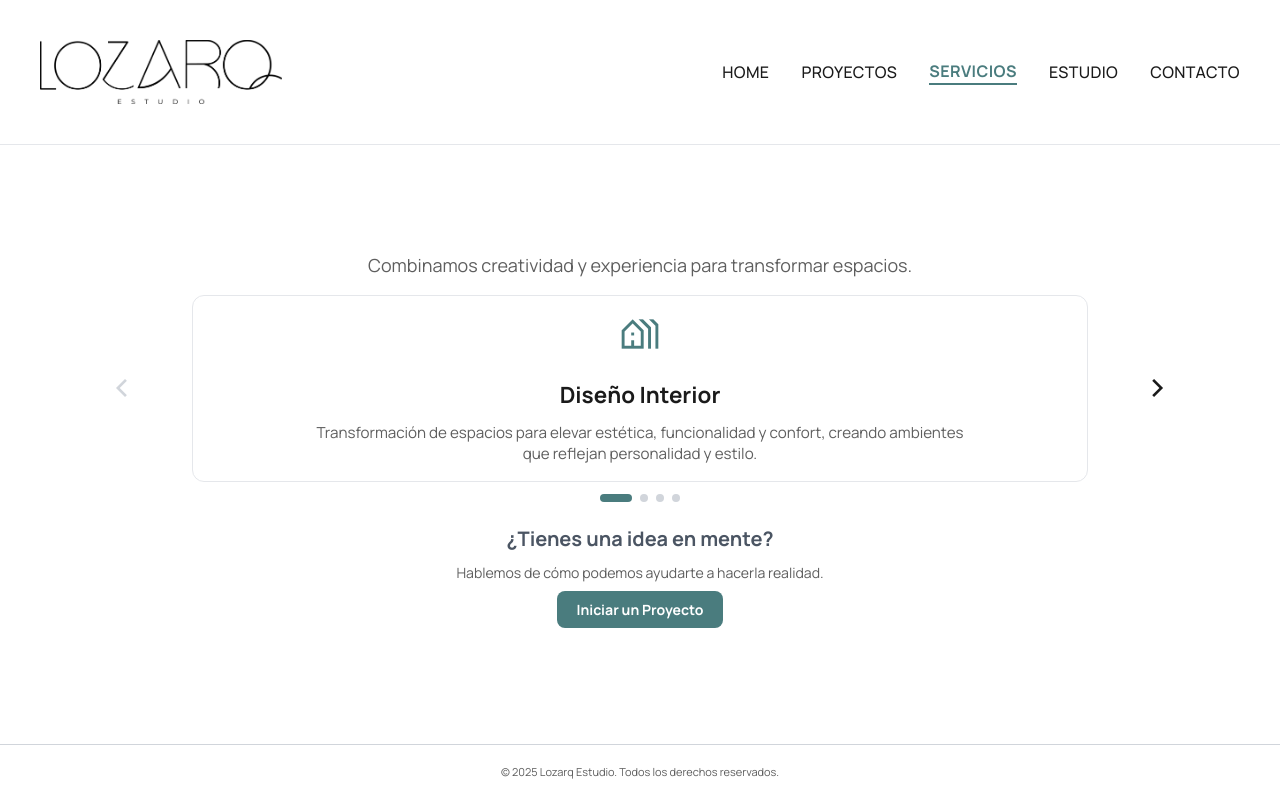
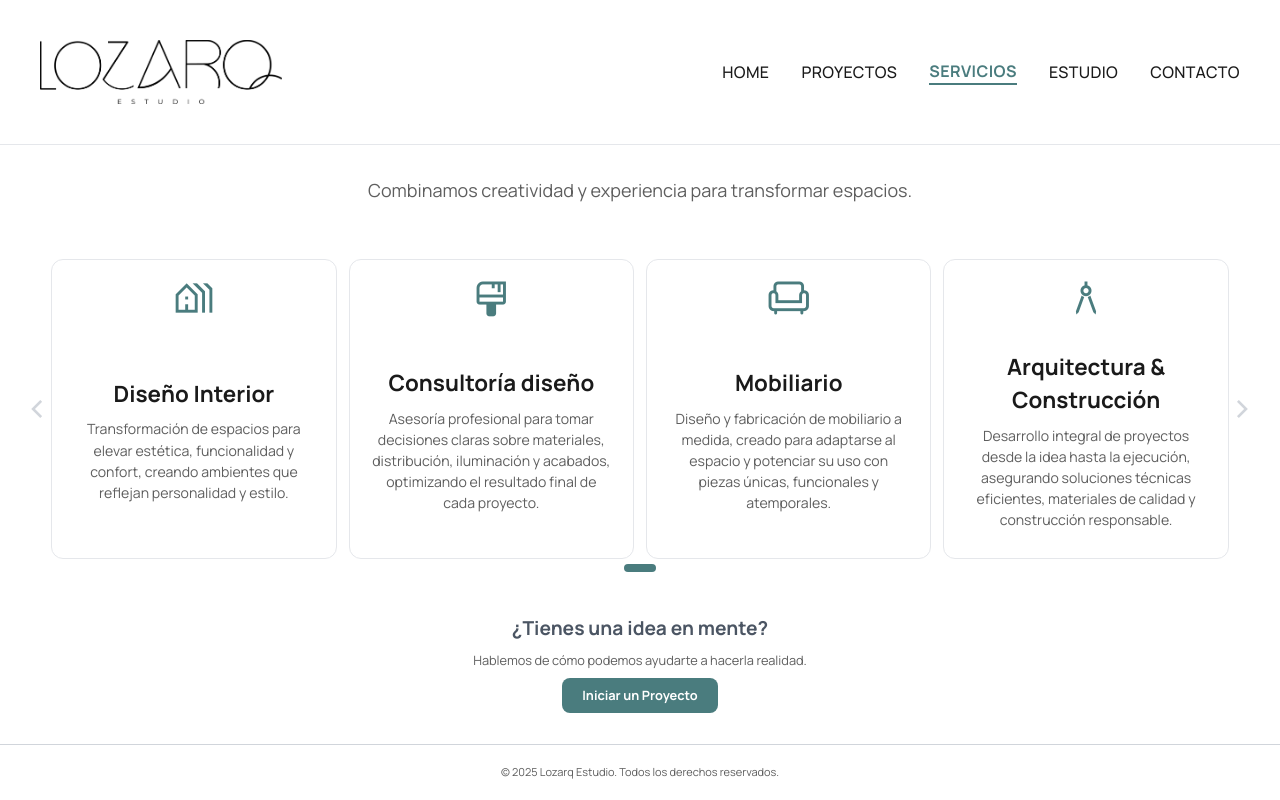
Before and after one commit to abeeflow/lozarq-web-app, a React (Vite) app: page /servicios in a window 1280 px wide. Built offline with nearby package versions, Linux system fonts and the light colour scheme; no server answers.

Commit message:
Nuevos cambios

```diff
--- a/src/pages/ProyectoDetailPage.tsx
+++ b/src/pages/ProyectoDetailPage.tsx
@@ -134,11 +134,7 @@ export default function ProyectoDetailPage() {
                     Fecha
                   </h3>
                   <p className="text-base text-text-light dark:text-text-dark">
-                    {new Date(project.fecha).toLocaleDateString('es-ES', {
-                      year: 'numeric',
-                      month: 'long',
-                      day: 'numeric'
-                    })}
+                    {new Date(project.fecha).getFullYear()}
                   </p>
                 </div>
               )}
--- a/src/pages/ServiciosPage.tsx
+++ b/src/pages/ServiciosPage.tsx
@@ -1,4 +1,4 @@
-import { useState } from 'react';
+import { useState, useEffect } from 'react';
 import { Link } from 'react-router-dom';
 import Header from '../components/Header';
 import Footer from '../components/Footer';
@@ -8,12 +8,39 @@ const servicios = [
   { icono: 'holiday_village', titulo: 'Diseño Interior', desc: 'Transformación de espacios para elevar estética, funcionalidad y confort, creando ambientes que reflejan personalidad y estilo.' },
   { icono: 'format_paint', titulo: 'Consultoría diseño', desc: 'Asesoría profesional para tomar decisiones claras sobre materiales, distribución, iluminación y acabados, optimizando el resultado final de cada proyecto.' },
   { icono: 'chair', titulo: 'Mobiliario', desc: 'Diseño y fabricación de mobiliario a medida, creado para adaptarse al espacio y potenciar su uso con piezas únicas, funcionales y atemporales.' },
-  { icono: 'architecture', titulo: 'Arquitectura & Construcción', desc: 'Desarrollo integral de proyectos desde la idea hasta la ejecución, asegurando soluciones técnicas eficientes, materiales de calidad y construcción responsable.' },
+  { icono: 'architecture', titulo: 'Arquitectura & Construcción', desc: 'Desarrollo integral de proyectos desde la idea hasta la ejecución, asegurando soluciones técnicas eficientes, materiales de calidad y construcción responsable.' },
   ];
 
 export default function ServiciosPage() {
   const [currentIndex, setCurrentIndex] = useState(0);
-  const totalPages = servicios.length;
+  const [cardsPerView, setCardsPerView] = useState(1);
+
+  useEffect(() => {
+    const updateCardsPerView = () => {
+      const width = window.innerWidth;
+      if (width >= 1280) {
+        setCardsPerView(4); // xl: 4 cards
+      } else if (width >= 1024) {
+        setCardsPerView(3); // lg: 3 cards
+      } else if (width >= 768) {
+        setCardsPerView(2); // md: 2 cards
+      } else {
+        setCardsPerView(1); // sm y menores: 1 card
+      }
+    };
+
+    updateCardsPerView();
+    window.addEventListener('resize', updateCardsPerView);
+    return () => window.removeEventListener('resize', updateCardsPerView);
+  }, []);
+
+  // Agrupar servicios en páginas
+  const pages: typeof servicios[] = [];
+  for (let i = 0; i < servicios.length; i += cardsPerView) {
+    pages.push(servicios.slice(i, i + cardsPerView));
+  }
+
+  const totalPages = pages.length;
 
   usePageSEO({
     title: 'Servicios | Lozarq Estudio - Diseño Interior y Arquitectura',
@@ -39,54 +66,82 @@ export default function ServiciosPage() {
     setCurrentIndex(index);
   };
 
+  // Ajustar currentIndex cuando cambia cardsPerView
+  useEffect(() => {
+    const maxIndex = Math.ceil(servicios.length / cardsPerView) - 1;
+    if (currentIndex > maxIndex) {
+      setCurrentIndex(maxIndex);
+    }
+  }, [cardsPerView, currentIndex]);
+
+  const gapSize = cardsPerView === 4 ? '0.75rem' : '0.5rem';
+  const gapCount = cardsPerView - 1;
+  // Calcular el ancho de cada card considerando el gap en todos los casos
+  const cardWidth = `calc((100% - ${gapCount} * ${gapSize}) / ${cardsPerView})`;
+
   return (
-    <div className="relative grid h-screen w-full grid-rows-[auto,1fr,auto] bg-background-light dark:bg-background-dark overflow-hidden">
+    <div className="relative flex flex-col h-screen w-full bg-background-light dark:bg-background-dark overflow-hidden">
       <Header />
-      <div className="h-full min-h-0 w-full mx-auto px-[clamp(16px,4vw,56px)] py-[clamp(6px,1.2vw,10px)]">
-        <div className="max-w-5xl mx-auto h-full min-h-0">
-          <main className="h-full min-h-0 flex flex-col justify-center">
-            <div className="text-center mb-[clamp(10px,2vw,16px)] px-2">
-              <p className="text-sm sm:text-base md:text-lg text-text-light/70 dark:text-text-dark/70 max-w-3xl mx-auto">
+      <div className="flex-1 w-full flex items-center justify-center min-h-0">
+        <div className="w-full max-w-7xl mx-auto px-3 sm:px-4 md:px-6 lg:px-[clamp(16px,4vw,56px)] h-full flex items-center justify-center">
+          <main className="w-full flex flex-col items-center justify-center h-full">
+            <div className="text-center mb-[50px] px-2 flex-shrink-0 w-full">
+              <p className="text-xs sm:text-sm md:text-base lg:text-lg text-text-light/70 dark:text-text-dark/70 max-w-3xl mx-auto">
                 Combinamos creatividad y experiencia para transformar espacios.
               </p>
             </div>
 
-            <div className="relative mb-[clamp(8px,1.6vw,12px)]">
-              {/* Navigation buttons (visible on all sizes) */}
+            <div className="relative my-[5px] flex items-center justify-center w-full min-h-[240px] sm:min-h-[260px] md:min-h-[280px] lg:min-h-[300px]">
+              {/* Navigation buttons */}
               <button
                 onClick={prevSlide}
                 disabled={currentIndex === 0}
-                className={`flex absolute -left-3 sm:-left-4 md:-left-6 top-1/2 -translate-y-1/2 z-10 flex-shrink-0 transition-colors ${
+                className={`flex absolute -left-4 sm:-left-5 md:-left-6 lg:-left-8 top-1/2 -translate-y-1/2 z-10 flex-shrink-0 transition-colors ${
                   currentIndex === 0
                     ? 'text-gray-300 dark:text-gray-700 cursor-not-allowed'
                     : 'text-text-light dark:text-text-dark hover:text-primary'
                 }`}
                 aria-label="Página anterior"
               >
-                <span className="material-symbols-outlined text-2xl sm:text-3xl md:text-4xl">chevron_left</span>
+                <span className="material-symbols-outlined text-xl sm:text-2xl md:text-3xl lg:text-4xl">chevron_left</span>
               </button>
 
-              <div className="overflow-hidden px-4 md:px-6">
-                <div className="flex transition-transform duration-500 ease-in-out" style={{ transform: `translateX(-${currentIndex * 100}%)` }}>
-                  {servicios.map((servicio, idx) => (
+              <div className="overflow-hidden w-full h-full min-h-[240px] sm:min-h-[260px] md:min-h-[280px] lg:min-h-[300px]" style={{ overflowX: 'hidden', overflowY: 'hidden' }}>
                 <div
-                      key={idx}
-                      className="min-w-full w-full flex-shrink-0 px-2 sm:px-3"
+                  className="flex transition-transform duration-500 ease-in-out h-full"
+                  style={{
+                    transform: `translateX(-${currentIndex * 100}%)`,
+                  }}
                 >
-                      <div className="flex flex-col items-center gap-2 sm:gap-2 md:gap-3 lg:gap-4 rounded-lg sm:rounded-xl border border-gray-200 dark:border-gray-800 bg-background-light dark:bg-background-dark p-2 sm:p-2 md:p-3 lg:p-4 hover:shadow-lg transition-shadow max-w-4xl mx-auto">
-                        <div className="text-primary">
-                          <span className="material-symbols-outlined text-[clamp(2rem,5vw,2.75rem)]">
+                  {pages.map((page, pageIdx) => (
+                    <div
+                      key={pageIdx}
+                      className={`flex-shrink-0 w-full h-full ${cardsPerView === 4 ? 'px-0' : 'px-1 sm:px-2 md:px-3 lg:px-4'}`}
+                    >
+                      <div className="flex h-full w-full" style={{ gap: gapSize }}>
+                        {page.map((servicio, idx) => (
+                          <div
+                            key={`${pageIdx}-${idx}`}
+                            className="flex-shrink-0 h-full"
+                            style={{ width: cardWidth }}
+                          >
+                            <div className="flex flex-col items-center justify-center gap-1 sm:gap-1.5 md:gap-2 lg:gap-2.5 xl:gap-3 h-full min-h-[240px] sm:min-h-[260px] md:min-h-[280px] lg:min-h-[300px] rounded-md sm:rounded-lg md:rounded-xl border border-gray-200 dark:border-gray-800 bg-background-light dark:bg-background-dark p-2 sm:p-2.5 md:p-3 lg:p-4 hover:shadow-lg transition-all duration-300">
+                              <div className="text-primary flex-shrink-0">
+                                <span className="material-symbols-outlined text-[clamp(1.25rem,2.5vw,2.25rem)] sm:text-[clamp(1.5rem,3vw,2.5rem)] md:text-[clamp(1.75rem,3.5vw,2.75rem)]">
                                   {servicio.icono}
                                 </span>
                               </div>
-                        <div className="text-center w-full">
-                          <h2 className="text-[clamp(1rem,2.2vw,1.4rem)] font-bold text-text-light dark:text-text-dark mb-1 sm:mb-2 md:mb-2 lg:mb-3 px-2">
+                              <div className="text-center w-full flex-1 flex flex-col justify-center">
+                                <h2 className="text-[clamp(0.8rem,1.5vw,1.2rem)] sm:text-[clamp(0.9rem,1.8vw,1.3rem)] md:text-[clamp(1rem,2vw,1.4rem)] font-bold text-text-light dark:text-text-dark mb-0.5 sm:mb-1 md:mb-1.5 lg:mb-2 px-1 sm:px-1.5">
                                   {servicio.titulo}
                                 </h2>
-                          <p className="text-[clamp(0.8rem,1.2vw,0.95rem)] text-text-light/70 dark:text-text-dark/70 max-w-2xl mx-auto leading-snug px-2">
+                                <p className="text-[clamp(0.65rem,0.9vw,0.8rem)] sm:text-[clamp(0.7rem,1vw,0.9rem)] md:text-[clamp(0.75rem,1.1vw,0.95rem)] text-text-light/70 dark:text-text-dark/70 leading-tight sm:leading-snug md:leading-normal px-1 sm:px-1.5">
                                   {servicio.desc}
                                 </p>
                               </div>
+                            </div>
+                          </div>
+                        ))}
                       </div>
                     </div>
                   ))}
@@ -96,42 +151,42 @@ export default function ServiciosPage() {
               <button
                 onClick={nextSlide}
                 disabled={currentIndex === totalPages - 1}
-                className={`flex absolute -right-3 sm:-right-4 md:-right-6 top-1/2 -translate-y-1/2 z-10 flex-shrink-0 transition-colors ${
+                className={`flex absolute -right-4 sm:-right-5 md:-right-6 lg:-right-8 top-1/2 -translate-y-1/2 z-10 flex-shrink-0 transition-colors ${
                   currentIndex === totalPages - 1
                     ? 'text-gray-300 dark:text-gray-700 cursor-not-allowed'
                     : 'text-text-light dark:text-text-dark hover:text-primary'
                 }`}
                 aria-label="Página siguiente"
               >
-                <span className="material-symbols-outlined text-2xl sm:text-3xl md:text-4xl">chevron_right</span>
+                <span className="material-symbols-outlined text-xl sm:text-2xl md:text-3xl lg:text-4xl">chevron_right</span>
               </button>
             </div>
 
-            <div className="flex justify-center gap-2 mb-[clamp(8px,1.6vw,12px)]">
+            <div className="flex justify-center items-center gap-1.5 sm:gap-2 mb-2 sm:mb-2.5 md:mb-3 flex-shrink-0 w-full">
               {Array.from({ length: totalPages }).map((_, idx) => (
                 <button
                   key={idx}
                   onClick={() => goToSlide(idx)}
-                  className={`h-2 rounded-full transition-all ${
+                  className={`h-1.5 sm:h-2 rounded-full transition-all ${
                     idx === currentIndex
-                      ? 'bg-primary w-6 sm:w-8'
-                      : 'bg-gray-300 dark:bg-gray-600 w-2'
+                      ? 'bg-primary w-5 sm:w-6 md:w-8'
+                      : 'bg-gray-300 dark:bg-gray-600 w-1.5 sm:w-2'
                   }`}
                   aria-label={`Ir a la página ${idx + 1}`}
                 />
               ))}
             </div>
 
-            <div className="text-center py-[clamp(4px,0.9vw,10px)] px-2">
-              <h2 className="text-[clamp(0.95rem,2vw,1.25rem)] font-bold text-gray-600 dark:text-gray-300/70 mb-2 sm:mb-2">
+            <div className="text-center px-2 flex-shrink-0 w-full mt-[30px]">
+              <h2 className="text-[clamp(0.85rem,1.8vw,1.2rem)] font-bold text-gray-600 dark:text-gray-300/70 mb-1 sm:mb-1.5 md:mb-2">
                 ¿Tienes una idea en mente?
               </h2>
-              <p className="text-[clamp(0.78rem,1.1vw,0.9rem)] text-text-light/70 dark:text-text-dark/70 mb-2 sm:mb-2 max-w-2xl mx-auto">
+              <p className="text-[clamp(0.7rem,1vw,0.85rem)] text-text-light/70 dark:text-text-dark/70 mb-1.5 sm:mb-2 max-w-2xl mx-auto">
                 Hablemos de cómo podemos ayudarte a hacerla realidad.
               </p>
               <Link
                 to="/contacto"
-                className="inline-block px-4 sm:px-5 py-1.5 sm:py-2 bg-primary text-white text-[clamp(0.85rem,1.1vw,0.95rem)] font-bold rounded-lg hover:bg-opacity-90 transition-colors"
+                className="inline-block px-3 sm:px-4 md:px-5 py-1 sm:py-1.5 md:py-2 bg-primary text-white text-[clamp(0.75rem,1vw,0.9rem)] font-bold rounded-lg hover:bg-opacity-90 transition-colors"
               >
                 Iniciar un Proyecto
               </Link>
```
Also changed, not shown: src/pages/ContactoPage.tsx (+14 -18 lines), src/pages/EstudioPage.tsx (+20 -19 lines), src/pages/admin/projects/create.tsx (+51 -10 lines), src/pages/admin/projects/edit.tsx (+66 -12 lines), src/pages/admin/projects/index.tsx (+7 -1 lines), public/Lozarq.JPG (added). Lines whose indentation alone changed are shown as unchanged.
